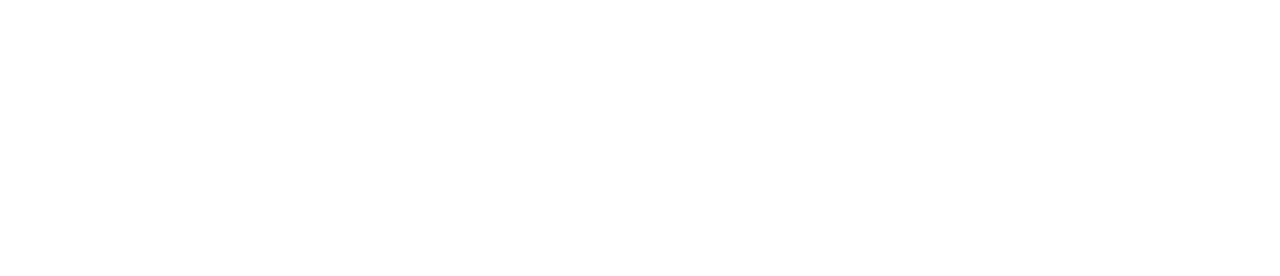
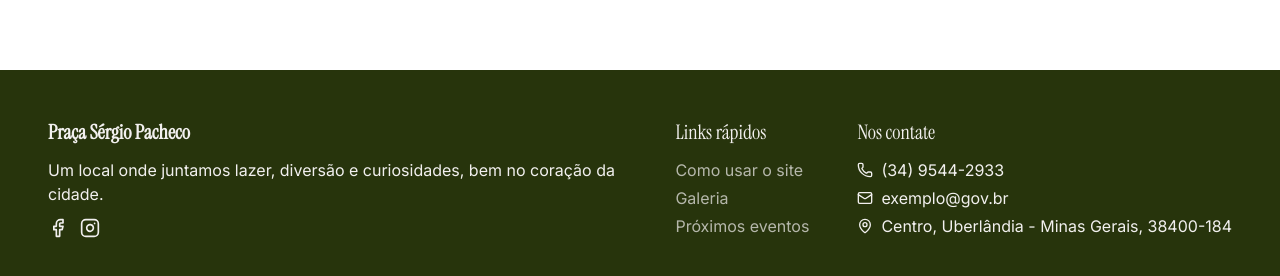
Before and after one commit to viniciuseugenio/praca-sergio-pacheco, a React (Vite) app: page / in a window 1280 px wide. Shown: the part 3490-3766 px from the top of the page. Before the commit the page ends 3560 px from the top, so only its background shows below. Built offline with nearby package versions, Linux system fonts and the light colour scheme.

Commit message:
feat(footer): add footer to the page

```diff
--- a/src/App.tsx
+++ b/src/App.tsx
@@ -1,3 +1,4 @@
+import Footer from "./components/Footer";
 import Gallery from "./components/Gallery";
 import HeroSection from "./components/HeroSection";
 import HowToUse from "./components/HowToUse";
@@ -10,6 +11,7 @@ function App() {
       <HowToUse />
       <Gallery />
       <IncomingEvents />
+      <Footer />
     </>
   );
 }
--- /dev/null
+++ b/src/components/Footer.tsx
@@ -0,0 +1,60 @@
+import { Facebook, Instagram, Mail, MapPin, Phone } from "lucide-react";
+import FooterLi from "./UI/FooterLi";
+
+const FooterTitle: React.FC<{ children: string }> = ({ children }) => {
+  return <h4 className="text-xl mb-3 font-serif">{children}</h4>;
+};
+
+const Footer: React.FC = () => {
+  return (
+    <footer className="bg-primary text-offwhite">
+      <div className="p-12 grid grid-cols-[auto_auto_auto] gap-12">
+        <div className="w-fit">
+          <h3 className="text-xl font-serif mb-3 font-semibold">
+            Praça Sérgio Pacheco
+          </h3>
+          <p>
+            Um local onde juntamos lazer, diversão e curiosidades, bem no
+            coração da cidade.
+          </p>
+
+          <div className="flex mt-3 gap-3">
+            <Facebook className="h-5 w-5" />
+            <Instagram className="h-5 w-5" />
+          </div>
+        </div>
+
+        <div className="w-fit">
+          <FooterTitle>Links rápidos</FooterTitle>
+          <ul className="flex flex-col gap-1 w-fit">
+            <FooterLi>Como usar o site</FooterLi>
+            <FooterLi>Galeria</FooterLi>
+            <FooterLi>Próximos eventos</FooterLi>
+          </ul>
+        </div>
+
+        <div>
+          <FooterTitle>Nos contate</FooterTitle>
+          <ul className="flex flex-col gap-1">
+            <li className="flex items-center gap-2">
+              <Phone className="h-4 w-4" />
+              <span>(34) 9544-2933</span>
+            </li>
+
+            <li className="flex items-center gap-2">
+              <Mail className="h-4 w-4" />
+              <span>exemplo@gov.br</span>
+            </li>
+
+            <li className="flex items-center gap-2">
+              <MapPin className="h-4 w-4" />
+              <span>Centro, Uberlândia - Minas Gerais, 38400-184</span>
+            </li>
+          </ul>
+        </div>
+      </div>
+    </footer>
+  );
+};
+
+export default Footer;
--- /dev/null
+++ b/src/components/UI/FooterLi.tsx
@@ -0,0 +1,15 @@
+type FooterLiProps = {
+  children: string;
+};
+
+// Criei isso aqui pra ser reutilizável, ao invés de criar um por um,
+// se eu modificar aqui, modifica todos os links ali
+const FooterLi: React.FC<FooterLiProps> = ({ children }) => {
+  return (
+    <li className="hover:text-offwhite duration-300 transition-colors cursor-pointer text-offwhite/70">
+      {children}
+    </li>
+  );
+};
+
+export default FooterLi;
```
